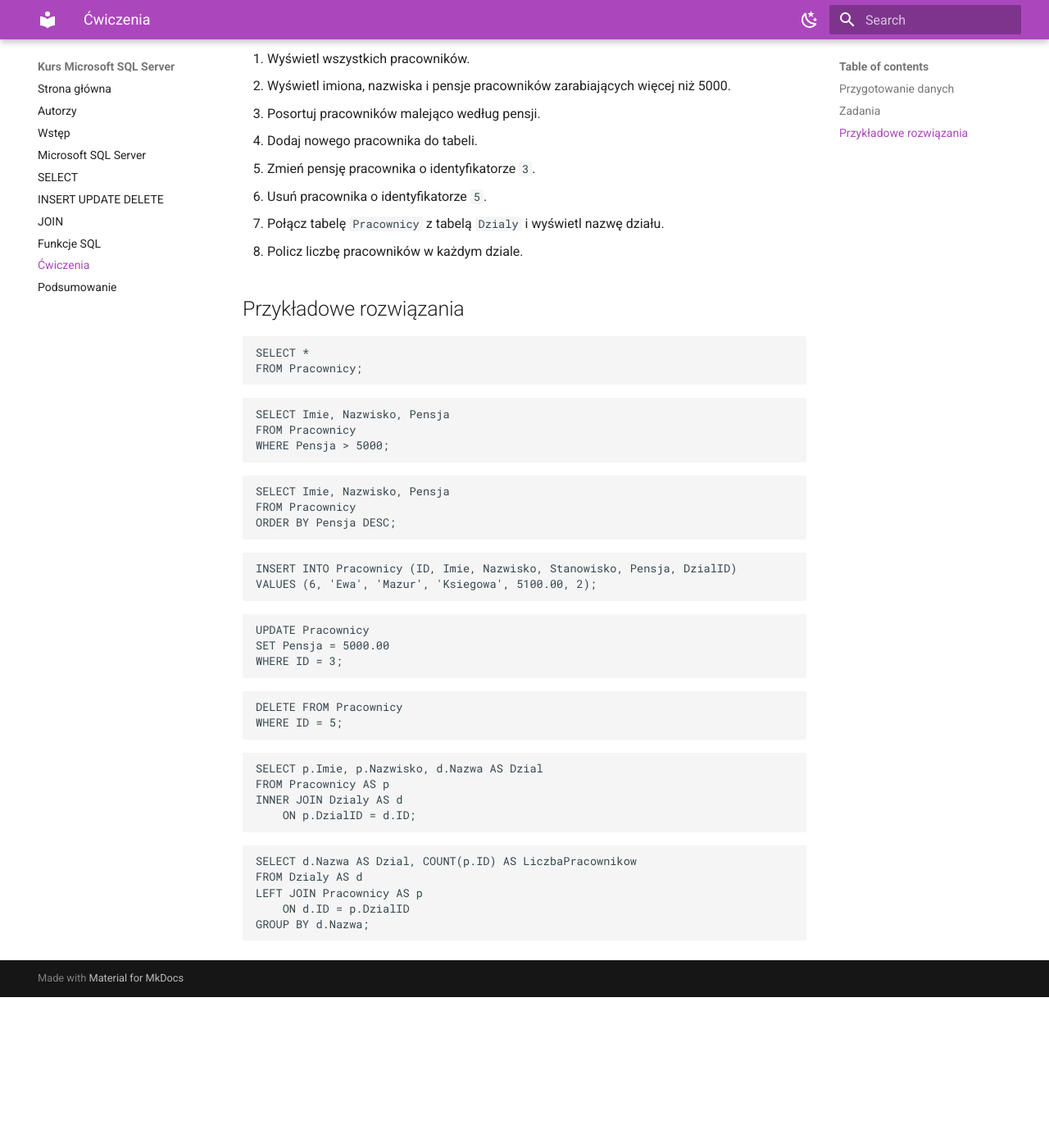
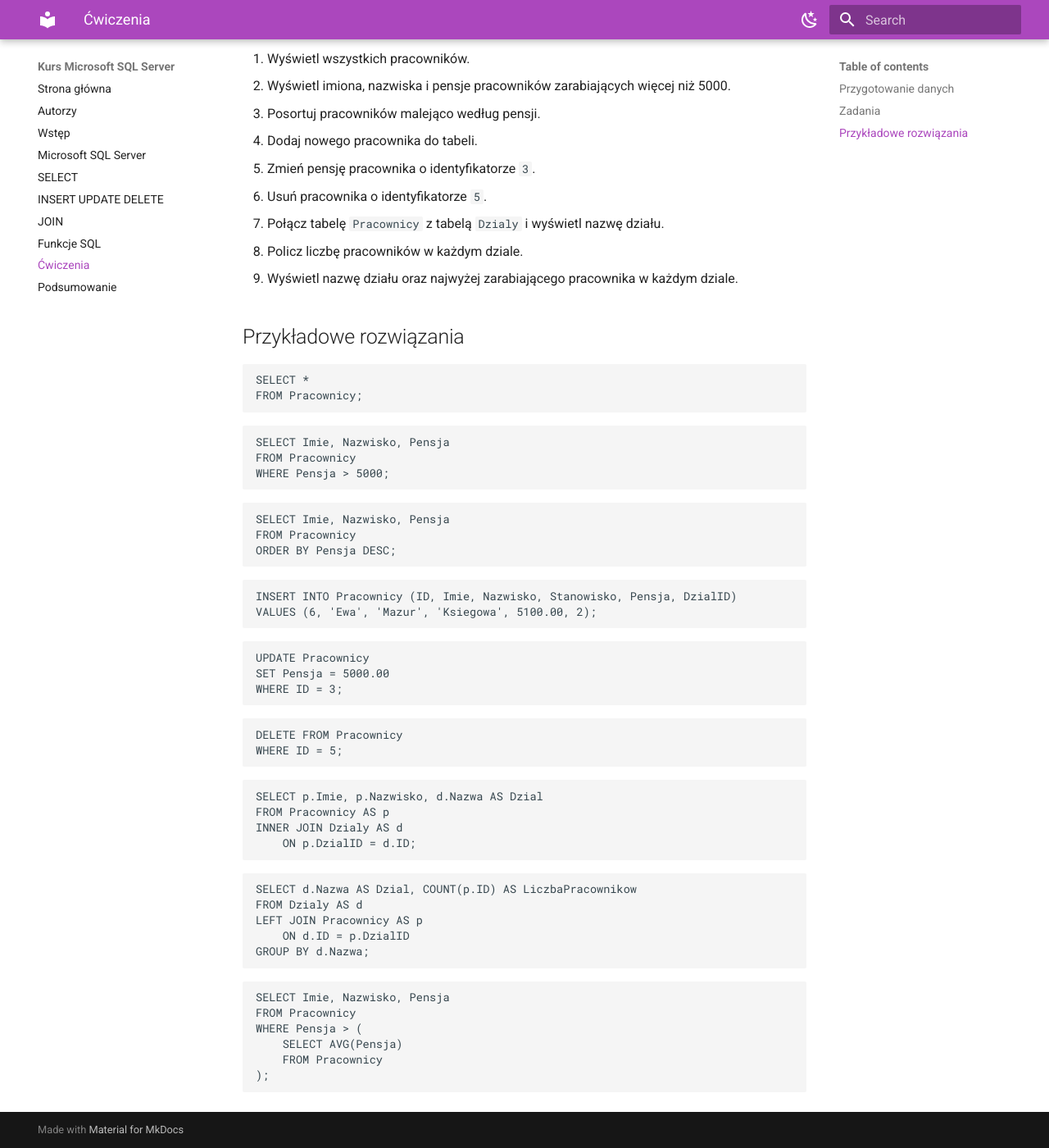
Before and after one commit to 434417/sql-dev, an MkDocs documentation site: the page built from docs/exercises.md, in a window 1280 px wide and 1400 px high, scrolled down 907 px. Shown: the whole window at 82% size. Built offline with MkDocs 1.6.1 and Material for MkDocs 9.7.7, drawn with Linux system fonts in a browser that asks for light colours; before the commit the page ends 2123 px from its top, so only the background shows below that.

Commit message:
Dodanie przykładu 9

````diff
--- a/docs/exercises.md
+++ b/docs/exercises.md
@@ -46,6 +46,8 @@ VALUES
 6. Usuń pracownika o identyfikatorze `5`.
 7. Połącz tabelę `Pracownicy` z tabelą `Dzialy` i wyświetl nazwę działu.
 8. Policz liczbę pracowników w każdym dziale.
+9. Wyświetl nazwę działu oraz najwyżej zarabiającego pracownika w każdym dziale.
+
 
 ## Przykładowe rozwiązania
 
@@ -96,3 +98,12 @@ LEFT JOIN Pracownicy AS p
     ON d.ID = p.DzialID
 GROUP BY d.Nazwa;
 ```
+
+```sql
+SELECT Imie, Nazwisko, Pensja
+FROM Pracownicy
+WHERE Pensja > (
+    SELECT AVG(Pensja)
+    FROM Pracownicy
+);
+```
````
